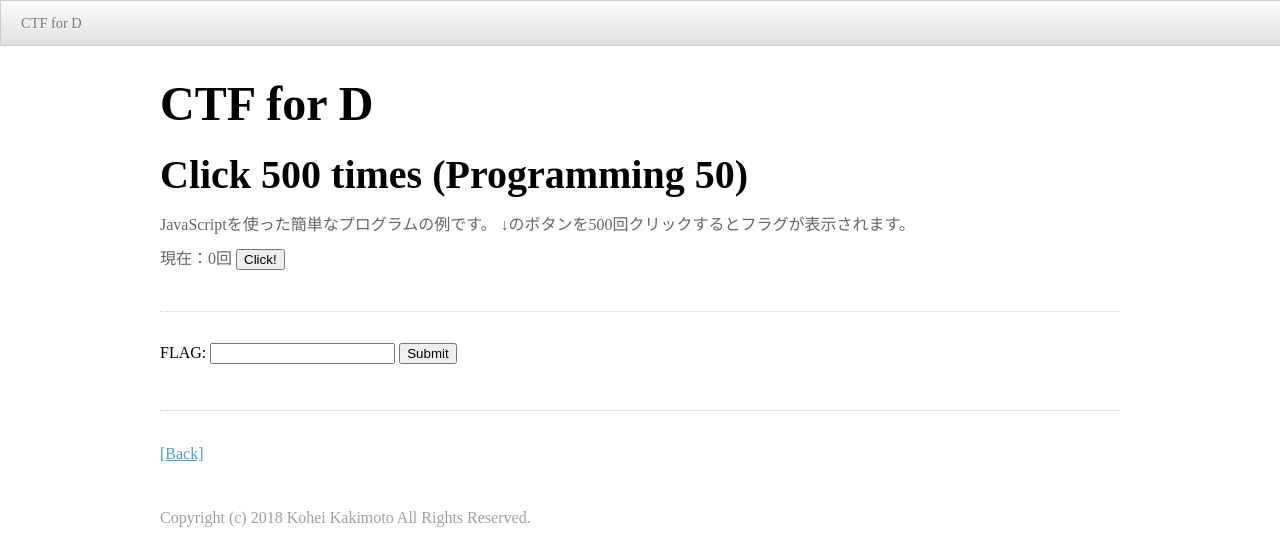
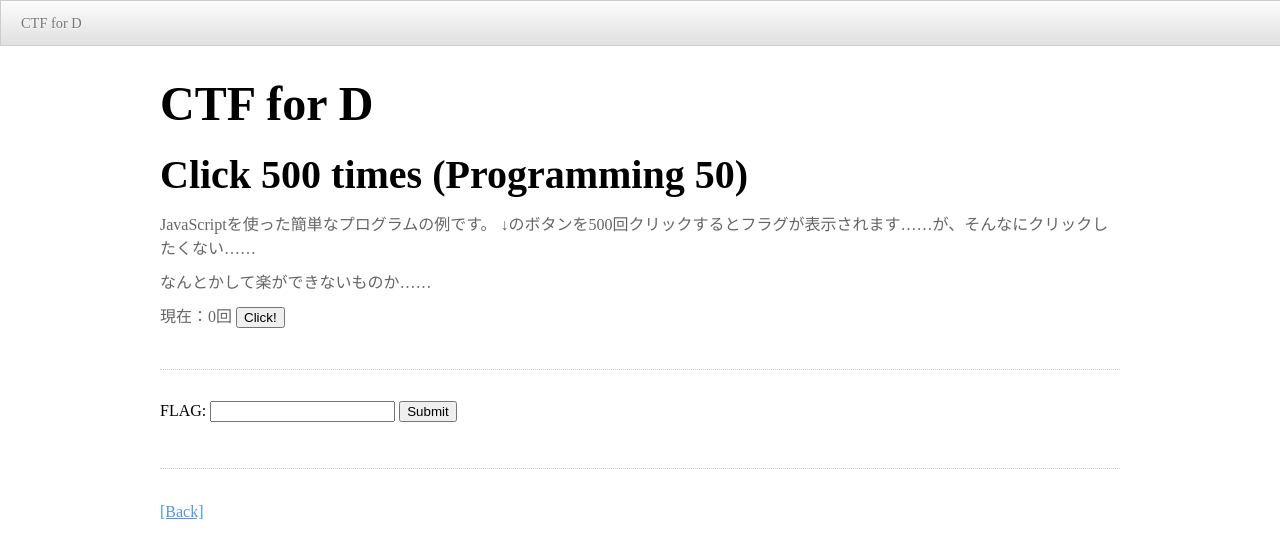
Before and after one commit to sashimi343/ctf4d, a PHP site: page /click_500/ in a window 1280 px wide. Shown: the top 535 px of the page. Run offline with PHP 8.4, Linux system fonts and the light colour scheme; data comes from the database, SQL or seed files in the repository.

Commit message:
Append description of 'click_500'

```diff
--- a/html/click_500/index.php
+++ b/html/click_500/index.php
@@ -1,7 +1,10 @@
 <?php include(dirname(__FILE__) . '/../common/includes/problem_header.inc.php'); ?>
 <p>
     JavaScriptを使った簡単なプログラムの例です。
-    ↓のボタンを500回クリックするとフラグが表示されます。
+    ↓のボタンを500回クリックするとフラグが表示されます……が、そんなにクリックしたくない……
+</p>
+<p>
+    なんとかして楽ができないものか……
 </p>
 <p>
     現在：<span id="counter"></span>回
```
